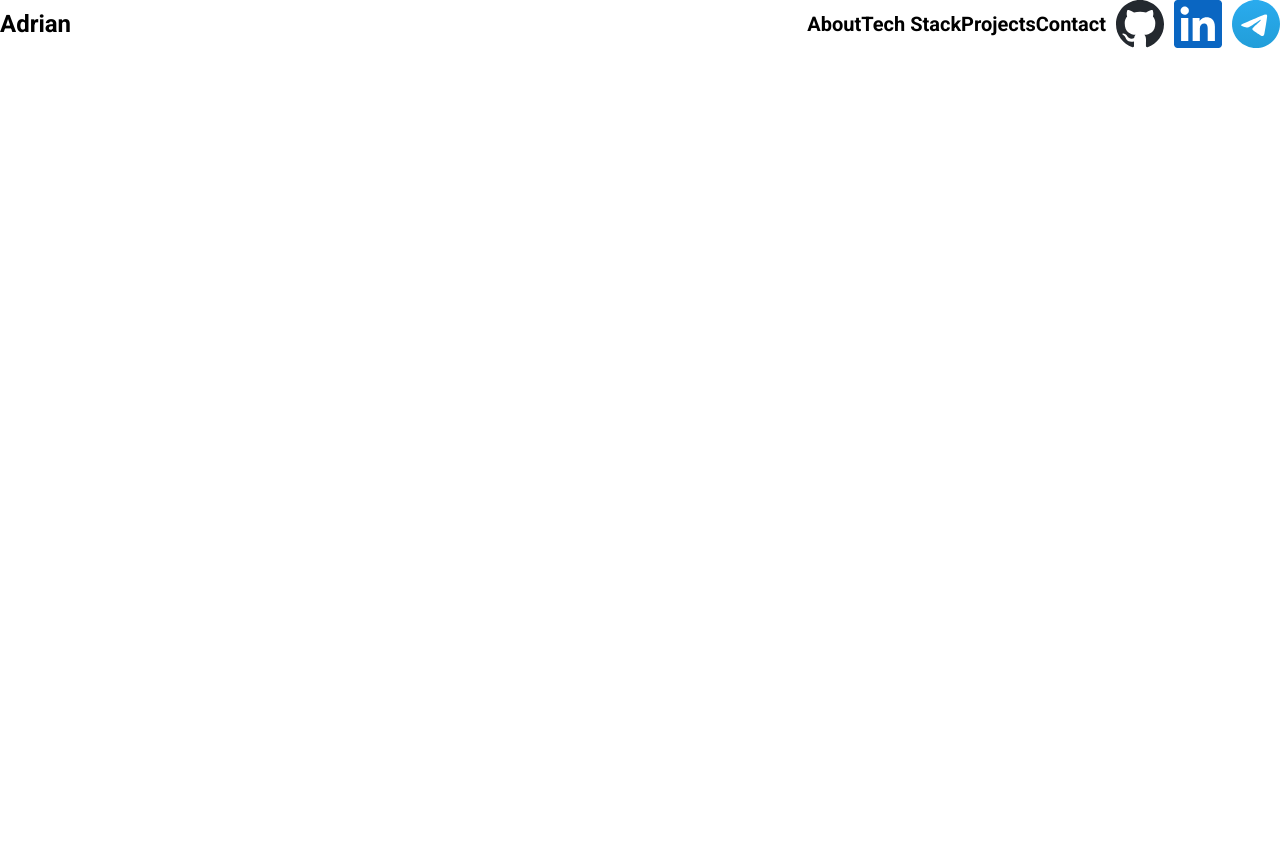
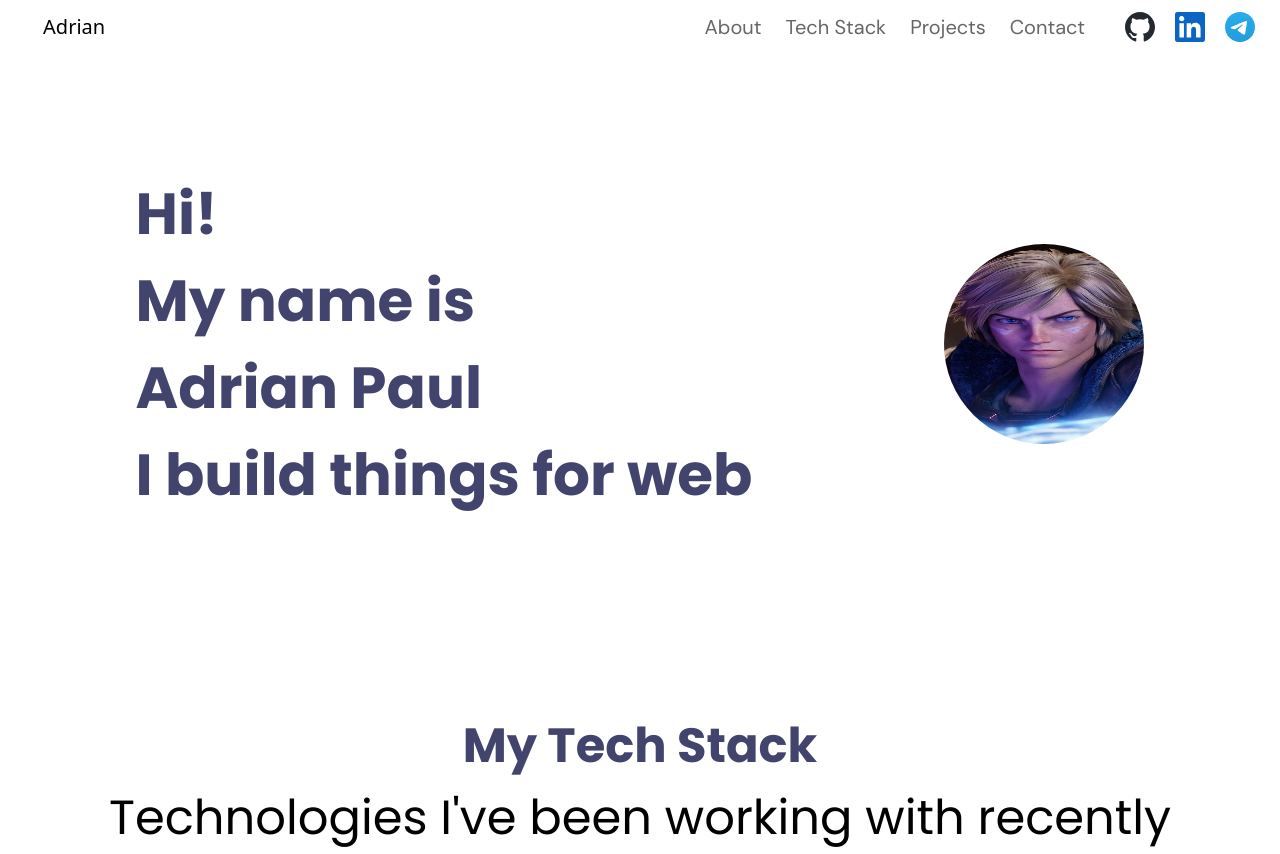
Before and after one commit to InEudaimonia/myPortfolio, a Vue app: page / in a window 1280 px wide. Before the commit the page ends 800 px from the top, so only its background shows below. Built offline with nearby package versions, Linux system fonts and the light colour scheme.

Commit message:
✨feature: Finish Navigation Bar and Profile Information Part

```diff
--- a/src/views/Home.vue
+++ b/src/views/Home.vue
@@ -1,21 +1,39 @@
 <template>
-    <nav class="navigation-bar">
-        <span>Adrian</span>
-        <div class="nav-buttons">
+    <nav class="flex justify-between items-center px-[5px] pt-[12px]">
+        <span class="font-dmSans text-[20px] font-medium ml-[3%]">Adrian</span>
+        <div class="flex font-['dmSans'] text-[#666666] text-[20px]">
             <!-- Navigations -->
-             <button>About</button>
-             <button>Tech Stack</button>
-             <button>Projects</button>
-             <button> Contact</button>
-             <div class="nav-socials" v-for="soc in socials" :key="soc.name">
+             <div class="flex gap-[24px] mr-[40px]">
+                 <button>About</button>
+                 <button>Tech Stack</button>
+                 <button>Projects</button>
+                 <button> Contact</button>
+             </div>
+             <div class="pr-[20px]" v-for="soc in socials" :key="soc.name">
                  <!-- Socials -->
-                 <img :src="soc.iconPath" class="social-icon" @click="handleSocialClick(soc.url)"/>
+                 <img class="w-[30px]" :src="soc.iconPath" @click="handleSocialClick(soc.url)"/>
              </div>
         </div>
     </nav>
-    <main>
+    <main class="flex justify-center items-center gap-[15%] mt-[10%]">
+        <div class="font-['poppinsBold'] text-[58px] text-[#42446E]">
+            <p>Hi!</p>
+            <p>My name is</p>
+            <p>Adrian Paul </p>I build things for web
+        </div>
+        <img class="rounded-[50%] w-[200px] h-[200px]" src="/src/assets/images/Home/Ez.jpg">
+    </main>
 
-    </main>
+    <section class="flex justify-center mt-[15%]">
+        <div class="flex flex-col items-center">
+            <p class="font-[poppinsBold] text-[48px] text-[#42446E]">My Tech Stack</p>
+            <p class="font-[poppins] text-[48px]">Technologies I've been working with recently</p>
+        </div>
+        <div>
+            <!-- Tech Stack Icons-->
+        </div>
+
+    </section>
 </template>
 
 <script setup lang="ts">
@@ -54,31 +72,3 @@ const handleSocialClick = (url: string): void => {
 }
 
 </script>
-<style scoped>
-.navigation-bar {
-    display: flex;
-    align-items: center;
-    justify-content: space-between;
-    font-family: roboto;
-    font-weight: bold;
-}
-
-.navigation-bar span {
-    font-size: 24px;
-}
-
-.nav-buttons button {
-    border: none;
-    font-weight: medium;
-    font-size: 20px;
-}
-
-.nav-buttons {
-    display: flex;
-}
-
-.nav-socials {
-    display: flex;
-    margin-left: 10px;
-}
-</style>
```
Also changed, not shown: src/assets/images/Home/Ez.jpg (added).
